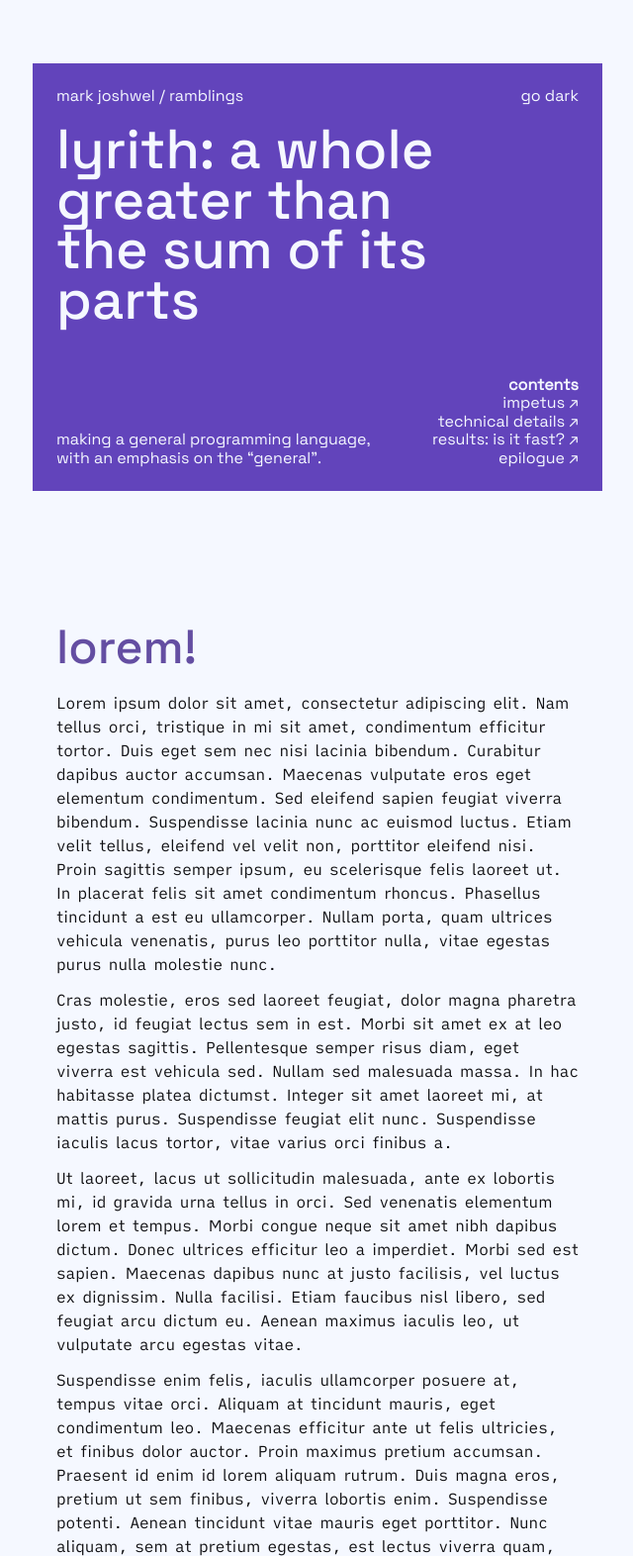
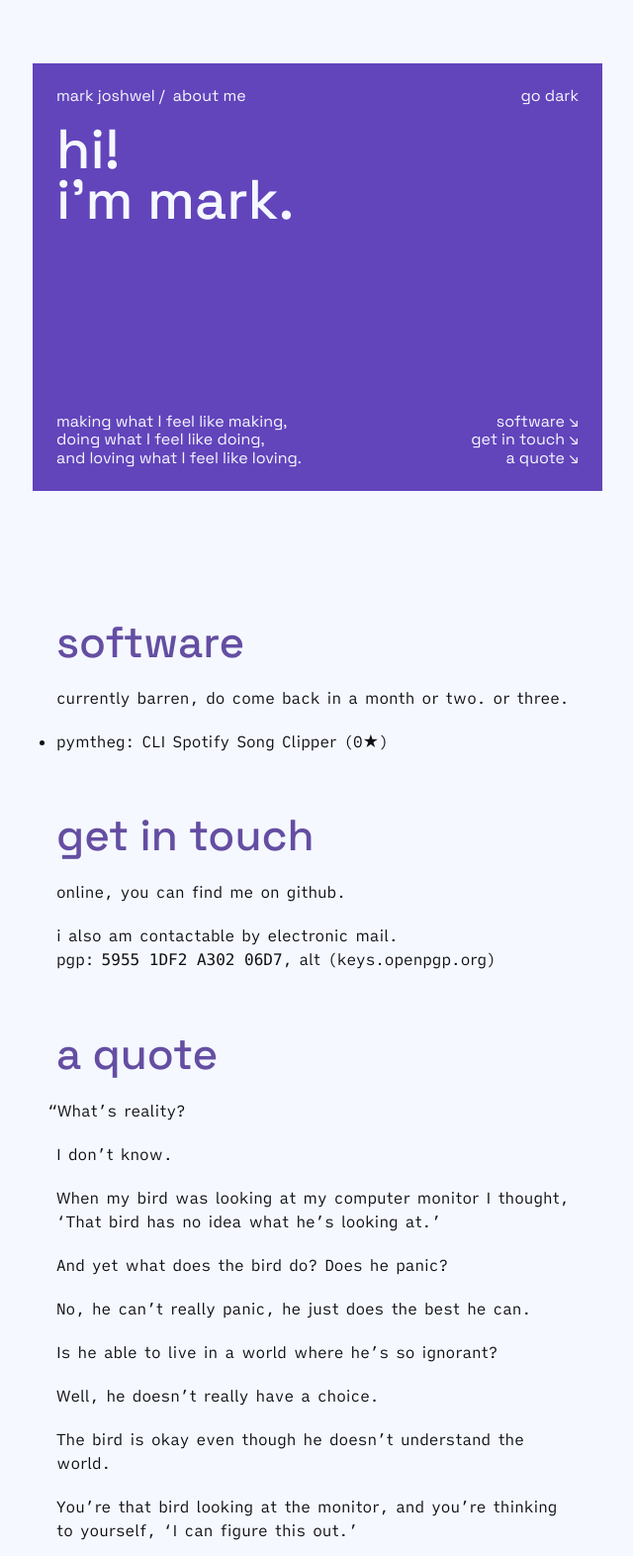
Before and after one commit to markjoshwel/joshwel.co, a website: page src/web/index.html in a window 1280 px wide. Shown: the part 120-1692 px from the top of the page at 99% size, without its empty margins (319-959 px from the left). Drawn offline with nearby package versions, Linux system fonts and the light colour scheme; files that its build step writes are made by us from their sources; files whose address does not match are found by name; a web font is replaced by a local one.

Commit message:
site: semanticise html, refactor css, add content

```diff
--- a/src/web/index.html
+++ b/src/web/index.html
@@ -1,88 +1,120 @@
 <!DOCTYPE html>
 <html lang="en">
 <head>
+  <title>mark joshwel</title>
+
   <meta charset="UTF-8">
   <meta http-equiv="X-UA-Compatible" content="IE=edge">
 
-  <title>mark joshwel</title>
   <link rel="icon" href="/favicon.ico" sizes="any">
   <link rel="icon" href="/favicon.svg" type="image/svg+xml">
   <link rel="apple-touch-icon" href="/favicon@180.png"/>
   <link rel="manifest" href="/site.webmanifest" />
-  <link rel="stylesheet" href="./main.min.css">
+  <link rel="stylesheet" href="/main.min.css">
 
-  <!-- meta tags -->
-  <meta name="viewport" content="width=device-width, initial-scale=1.0">
+  <meta name="viewport" content="width=device-width">
   <meta name="title" content="mark joshwel">
   <meta name="description" content="a personal website">
   <meta name="theme-color" content="#6244bb"/>
 
-  <!-- open graph + twitter meta tags -->
   <meta property="og:type" content="website">
   <meta property="og:url" content="https://joshwel.co">
   <meta property="og:title" content="mark joshwel">
   <meta property="og:description" content="a personal website">
-  <!-- <meta property="og:image" content="/assets/social.png">
-  <meta property="twitter:card" content="summary_large_image"> -->
+  <!-- <meta property="og:image" content="/assets/social.png"> -->
+  <!-- <meta property="twitter:card" content="summary_large_image"> -->
 </head>
 <body>
 <input id="toggle-dark" class="toggle-dark" type="checkbox">
 <input id="toggle-light" class="toggle-light" type="checkbox">
 <div class="theme">
-<div class="top"></div>
-<div class="box">
-<div class="box-header">
-<div aria-hidden="true">
+<article>
+<header>
+<div class="flex flex-row justify-between pb-5">
+<nav class="breadcrumbs">
+
   <!-- breadcrumbs -->
-  <a href="/">mark joshwel<a>
-  /
-  <a href="/ramblings">ramblings</a>
-</div>
+  <ol>
+    <li class="crumb"><a href="/">mark joshwel</a></li>
+    <li class="crumb">about me</li>
+  </ol>
+
+</nav>
 <div>
 <label class="label-dark" for="toggle-dark"></label>
 <label class="label-light" for="toggle-light"></label>
 </div>
 </div>
-<div class="box-title">
+
   <!-- title -->
-  <h1>lyrith: a whole greater than the sum of its parts</h1>
+  <h1>hi!<br>i'm mark.</h1>
+
+<div class="flex flex-row justify-between grow items-end">
+
+  <!-- subtitle -->
+  <p class="mr-8 !my-0">
+    making what I feel like making,<br>
+    doing what I feel like doing,<br>
+    and loving what I feel like loving.
+  </p>
+
+<nav id="contents" class="min-w-max text-right">
+
+  <!-- table of contents -->
+  <ol>
+    <li class="anchorlink"><a href="#software">software</a></li>
+    <li class="anchorlink"><a href="#get-in-touch">get in touch</a></li>
+    <li class="anchorlink"><a href="#a-quote">a quote</a></li>
+  </ol>
+
+</nav>
 </div>
-<div class="box-aftertitle">
-<div class="box-aftertitle-subtitle">
-  <!-- subtitle -->
+</header>
+
+  <!-- content -->
+  <section>
+    <h2>software</h2>
+    <p>currently barren, do come back in a month or two. or three.</p>
+
+    <ul class="list-disc">
+      <li><a href="https://github.com/markjoshwel/pymtheg">pymtheg: CLI Spotify Song Clipper (0★)</a></li>
+    </ul>
+  </section>
+
+  <section>
+    <h2>get in touch</h2>
     <p>
-    making a general programming language, with an emphasis on the “general”.
+      online, you can find me on <a href="https://github.com/markjoshwel">github</a>.
     </p>
-</div>
-<div class="box-aftertitle-contents">
-  <!-- contents -->
+
     <p>
-    <b>contents</b><br></span>
-    impetus ↗<br>
-    technical details ↗<br>
-    results: is it fast? ↗<br>
-    epilogue ↗
+      i also am contactable by <a href="mailto:mark@joshwel.co">electronic mail</a>.<br>
+      pgp: <a href="/pgp.asc.txt"><code>5955 1DF2 A302 06D7</code></a>,
+      <a href="https://keys.openpgp.org/search?q=mark@joshwel.co">alt (keys.openpgp.org)</a>
     </p>
-</div>
-</div>
-</div>
-<div class="content">
-  <!-- content -->
-  <h2>lorem!</h2>
-  <p>Lorem ipsum dolor sit amet, consectetur adipiscing elit. Nam tellus orci, tristique in mi sit amet, condimentum efficitur tortor. Duis eget sem nec nisi lacinia bibendum. Curabitur dapibus auctor accumsan. Maecenas vulputate eros eget elementum condimentum. Sed eleifend sapien feugiat viverra bibendum. Suspendisse lacinia nunc ac euismod luctus. Etiam velit tellus, eleifend vel velit non, porttitor eleifend nisi. Proin sagittis semper ipsum, eu scelerisque felis laoreet ut. In placerat felis sit amet condimentum rhoncus. Phasellus tincidunt a est eu ullamcorper. Nullam porta, quam ultrices vehicula venenatis, purus leo porttitor nulla, vitae egestas purus nulla molestie nunc.</p>
-  <p>Cras molestie, eros sed laoreet feugiat, dolor magna pharetra justo, id feugiat lectus sem in est. Morbi sit amet ex at leo egestas sagittis. Pellentesque semper risus diam, eget viverra est vehicula sed. Nullam sed malesuada massa. In hac habitasse platea dictumst. Integer sit amet laoreet mi, at mattis purus. Suspendisse feugiat elit nunc. Suspendisse iaculis lacus tortor, vitae varius orci finibus a.</p>
-  <p>Ut laoreet, lacus ut sollicitudin malesuada, ante ex lobortis mi, id gravida urna tellus in orci. Sed venenatis elementum lorem et tempus. Morbi congue neque sit amet nibh dapibus dictum. Donec ultrices efficitur leo a imperdiet. Morbi sed est sapien. Maecenas dapibus nunc at justo facilisis, vel luctus ex dignissim. Nulla facilisi. Etiam faucibus nisl libero, sed feugiat arcu dictum eu. Aenean maximus iaculis leo, ut vulputate arcu egestas vitae.</p>
-  <p>Suspendisse enim felis, iaculis ullamcorper posuere at, tempus vitae orci. Aliquam at tincidunt mauris, eget condimentum leo. Maecenas efficitur ante ut felis ultricies, et finibus dolor auctor. Proin maximus pretium accumsan. Praesent id enim id lorem aliquam rutrum. Duis magna eros, pretium ut sem finibus, viverra lobortis enim. Suspendisse potenti. Aenean tincidunt vitae mauris eget porttitor. Nunc aliquam, sem at pretium egestas, est lectus viverra quam, sed congue ipsum orci ut tellus.</p>
-  <p>Duis vitae ipsum id orci fermentum molestie. Curabitur sem tortor, pretium semper vestibulum a, gravida eu ante. Donec id semper massa. Aliquam ultrices viverra est ultricies vulputate. Maecenas et ultricies nisi. Morbi consectetur vitae diam et pulvinar. Aenean venenatis nibh sit amet tempor vestibulum.</p>
-  <p>Nulla facilisi. Ut lacus risus, viverra in enim ac, euismod tincidunt lorem. Sed vehicula neque nulla, nec fermentum eros pharetra vehicula. Integer lorem est, ultrices eget eros nec, euismod volutpat velit. Duis semper pulvinar ligula interdum finibus. Donec sollicitudin accumsan metus, id suscipit velit tincidunt non. Nunc id enim augue. Curabitur cursus tempor ultricies. Nam vestibulum lacinia leo. Duis fringilla dui vitae nunc sodales accumsan. Fusce efficitur tellus condimentum euismod bibendum. Proin at sapien sed leo rhoncus egestas.</p>
-  <p>Suspendisse potenti. Morbi sollicitudin accumsan hendrerit. Donec ullamcorper sit amet erat ut pellentesque. Maecenas dictum elit nec varius condimentum. Donec ac sollicitudin ligula. Nunc sit amet tristique sapien. Pellentesque malesuada non velit non fermentum. Proin pulvinar nulla sed pretium facilisis. Nulla egestas tortor sed purus iaculis, nec gravida justo aliquet. Pellentesque ullamcorper pulvinar arcu, at facilisis tellus luctus eget. Donec pharetra viverra libero. Vestibulum tincidunt cursus auctor. Integer vulputate turpis id sem euismod posuere. Donec a lectus ipsum. Sed vehicula malesuada diam, eu faucibus nisl eleifend in.</p>
-  <p>Donec vulputate consectetur neque vel dictum. In quis augue lacus. Duis sed scelerisque velit. Nulla fermentum enim id lacus elementum, blandit dapibus ante sagittis. Nunc eget consectetur nibh, nec tincidunt orci. Donec feugiat metus ac eros porta porta. Fusce sed ex a enim congue bibendum.</p>
-  <p>Sed in nunc aliquam, placerat turpis nec, ultrices lacus. Nullam erat massa, egestas et purus eget, finibus tempor massa. Nulla scelerisque maximus lorem ut sollicitudin. Suspendisse condimentum imperdiet est, ac varius neque posuere et. Praesent dapibus facilisis odio, at pharetra mauris dapibus at. Duis vestibulum dapibus lorem ut fringilla. Suspendisse gravida, diam et viverra posuere, odio tortor venenatis lectus, a porta mi nisi malesuada dui.</p>
-</div>
-<div class="footer">
-<div>
+  </section>
+
+  <section>
+    <h2>a quote</h2>
+    <p class="quote">“What’s reality?</p>
+    <p>I don’t know.</p>
+    <p>When my bird was looking at my computer monitor I thought, ‘That bird has no idea what he’s looking at.’</p>
+    <p>And yet what does the bird do? Does he panic?</p>
+    <p>No, he can’t really panic, he just does the best he can.</p>
+    <p>Is he able to live in a world where he’s so ignorant?</p>
+    <p>Well, he doesn’t really have a choice.</p>
+    <p>The bird is okay even though he doesn’t understand the world.</p>
+    <p>You’re that bird looking at the monitor, and you’re thinking to yourself, ‘I can figure this out.’</p>
+    <p>Maybe you have some bird ideas.</p>
+    <p>Maybe that’s the best you can do.”</p>
+    <i>― Terry A. Davis</i>
+
+  </section>
+
+</article>
+<footer>
+  <!-- footer text p, cc0 icon svg (in a) -->
   <p>
-  <!-- footer -->
     made with all my heart, 2022<br>
     all content, unless stated otherwise, is public domain<br>
     proudly
@@ -92,15 +124,12 @@
     -
     <a href="https://github.com/markjoshwel/joshwel.co">see source code</a>
   </p>
-</div>
-<div>
   <a href="https://creativecommons.org/publicdomain/zero/1.0/">
     <svg xmlns="http://www.w3.org/2000/svg" width="3rem" height="3rem" viewBox="0 0 24 24" class="icon">
       <path fill-rule="evenodd" d="M12.8221414,8.11964931 C12.571438,8.03762988 12.2964982,8 12,8 C10.5309801,8 9.5,9.12470553 9.5,12 C9.5,12.8966894 9.60026969,13.6231223 9.78282493,14.1982822 L12.8221414,8.11964931 Z M14.2352182,9.7656316 L11.1861235,15.863821 C11.4373238,15.9562098 11.7101344,16 12,16 C13.5412741,16 14.5,14.9831695 14.5,12 C14.5,11.0759518 14.4080127,10.3405689 14.2352182,9.7656316 Z M12,1 C18.0751322,1 23,5.92486775 23,12 C23,18.0751322 18.0751322,23 12,23 C5.92486775,23 1,18.0751322 1,12 C1,5.92486775 5.92486775,1 12,1 Z M12,3 C7.02943725,3 3,7.02943725 3,12 C3,16.9705627 7.02943725,21 12,21 C16.9705627,21 21,16.9705627 21,12 C21,7.02943725 16.9705627,3 12,3 Z M12,6 C14.6730116,6 16.5,7.93771499 16.5,12 C16.5,16.062285 14.6730116,18 12,18 C9.3856866,18 7.5,15.9428873 7.5,12 C7.5,8.05711266 9.3856866,6 12,6 Z"/>
     </svg>
   </a>
-</div>
-</div>
+</footer>
 </div>
 </body>
 </html>
--- a/src/web/main.css
+++ b/src/web/main.css
@@ -1,28 +1,28 @@
-/* tailwind directive   s */
+/* tailwind directives */
 
 @tailwind base;
 @layer base {
     h1, h2, h3, h4, h5, h6 {
-        @apply text-[color:var(--accent-secondary)] mb-5;
+        @apply text-[color:var(--accent-secondary)];
         font-family: "font-heading";
         font-variation-settings: 'wght' 500;
         line-height: 90%;
     }
-    h1 { @apply text-[3.5rem] }
-    h2 { @apply text-5xl }
-    h3 { @apply text-4xl }
-    h4 { @apply text-3xl }
-    h5 { @apply text-2xl }
-    h6 { @apply text-xl }
+    h1 { @apply text-[3.5rem] mb-7 }
+    h2 { @apply text-[2.75rem] mb-6 }
+    h3 { @apply text-4xl mb-5 }
+    h4 { @apply text-3xl mb-4 }
+    h5 { @apply text-2xl mb-3 }
+    h6 { @apply text-xl mb-3 }
     p {
-        @apply mt-3 text-normal;
+        @apply my-5 text-normal;
     }
     a { @apply hover:cursor-pointer hover:text-[color:var(--neutral-text-hover)] }
 };
 @tailwind components;
 @tailwind utilities;
 
-/* font declarations */
+/* font declarations and text sizing*/
 
 @font-face {
     font-family: "font-heading";
@@ -48,8 +48,12 @@
     font-display: swap;
 }
 
-html, body {
-    height: 100%
+.text-normal {
+    /* @apply ... */
+}
+
+.text-footer {
+    @apply !text-xs !mt-0;
 }
 
 /* light/dark theming */
@@ -63,6 +67,7 @@ html, body {
     --neutral-light-hover:    hsl(260 24% 68%);   /* pantone 2093 c */
     --neutral-dark:           hsl(240 8% 7%);     /* pantone black 3 2x */
     --neutral-dark-hover:     hsl(256 33% 55%);   /* accent secondary dark */
+    --neutral-grey:           #727377;            /* 25% darker neutral-light */
 }
 
 .theme {
@@ -134,115 +139,86 @@ html, body {
 .label-light::before { content: "go light" }
 .toggle-light:checked ~ .theme .label-light::before { content: "go dark" }
 
-/* always used css */
+/* layout */
 
-.text-normal {
-    /* @apply ... */
+.theme > * {
+    @apply max-w-xl w-full px-6;
 }
 
-.text-footer {
-    @apply !text-xs !mt-0;
+.breadcrumbs ol, .contents ol {
+    list-style-type: none;
+    padding-left: 0;
 }
+
+.crumb {
+    display: inline-block;
+}
+
+.crumb a::after {
+    display: inline-block;
+    content: '/';
+    padding: 0 4px;
+}
+
+.anchorlink a::after {
+    content: ' ↘';
+}
+
+section { @apply mt-16 }
+
+article {
+    @apply !px-0;
+    padding-top: calc((100vh - 27rem) / 2);
+    padding-top: calc((100svh - 27rem) / 2);
+}
+
+article > header {
+    @apply
+        flex-none overflow-hidden
+        h-[27rem] !p-6
+        bg-[color:var(--accent-primary)]
+        text-[color:var(--neutral-light)]
+
+        flex flex-col
+    ;
+
+    font-family: "font-heading";
+    line-height: 115%;
+
+    margin-bottom: calc((100vh - 27rem) / 2.75);
+    margin-bottom: calc((100svh - 27rem) / 2.75);
+}
+
+article > header > h1 {
+    @apply
+        justify-self-start w-[80%]
+        text-[color:var(--neutral-light)] !mb-0
+    ;
+}
+
+article > * {
+    @apply px-6;
+}
+
+footer {
+    @apply
+        flex-none
+        pb-20 pt-20
+        flex flex-row
+        justify-between
+    ;
+}
+
+footer p { @apply !text-[color:var(--neutral-grey)] !text-xs !mt-0 }
+
+footer .icon { @apply fill-[color:var(--neutral-grey)] }
+
+/* optionals */
 
 .icon {
     @apply fill-[color:var(--neutral-text)] hover:fill-[color:var(--neutral-text-hover)];
 }
 
-.top {
-    @apply
-        flex-none grow-0
-        max-w-xl w-full
-        px-6
-    ;
+.quote:first-letter { margin-left: -0.54em }
 
-    height: calc((100vh - 27rem) / 2);
-    height: calc((100svh - 27rem) / 2);
-}
-
-.box {
-    @apply
-        flex-none overflow-hidden
-        h-[27rem] max-w-xl w-full
-        p-6
-
-        flex flex-col
-
-        bg-[color:var(--accent-primary)]
-        text-[color:var(--neutral-light)]
-    ;
-
-    font-family: "font-heading";
-    line-height: 115%;
-}
-
-.box-header {
-    @apply
-        flex flex-row justify-between
-        pb-5
-    ;
-}
-
-.box-header * {
-    @apply
-        text-[color:var(--neutral-light)] hover:text-[color:var(--neutral-light)]
-    ;
-}
-
-.box-title {
-    @apply justify-self-start w-[80%];
-}
-
-.box-title h1 {
-    @apply text-[color:var(--neutral-light)] !mb-0;
-}
-
-.box-aftertitle {
-    @apply
-        grow
-        flex flex-row
-        justify-between items-end
-    ;
-}
-
-.box-aftertitle-subtitle { @apply mr-8 }
-
-.box-aftertitle-contents {
-    @apply min-w-max text-right;
- }
-
- .box-aftertitle-subtitle p, .box-aftertitle-contents p { @apply !pt-0 }
-
-.content {
-    @apply
-        flex-grow
-        max-w-xl w-full
-        px-6
-    ;
-
-    padding-top: calc((100vh - 27rem) / 2.75);
-    padding-top: calc((100svh - 27rem) / 2.75);
-}
-
-.footer {
-    @apply
-        flex-none
-        max-w-xl w-full
-        px-6 pb-20 pt-20
-        flex flex-row
-        justify-between
-    ;
-}
-
-.footer p {
-    @apply !text-[#727377] !text-xs !mt-0;
-}
-
-.footer svg {
-    @apply fill-[#727377];
-}
-
-/* optionals */
-
-.quote:first-letter {
-    margin-left: -0.54em;
-}
+hr { @apply mt-10 mb-10 border-[color:var(--neutral-grey)] }
```
Also changed, not shown: public/index.html (+1 -1 lines), public/main.min.css. Lines whose indentation alone changed are shown as unchanged.
